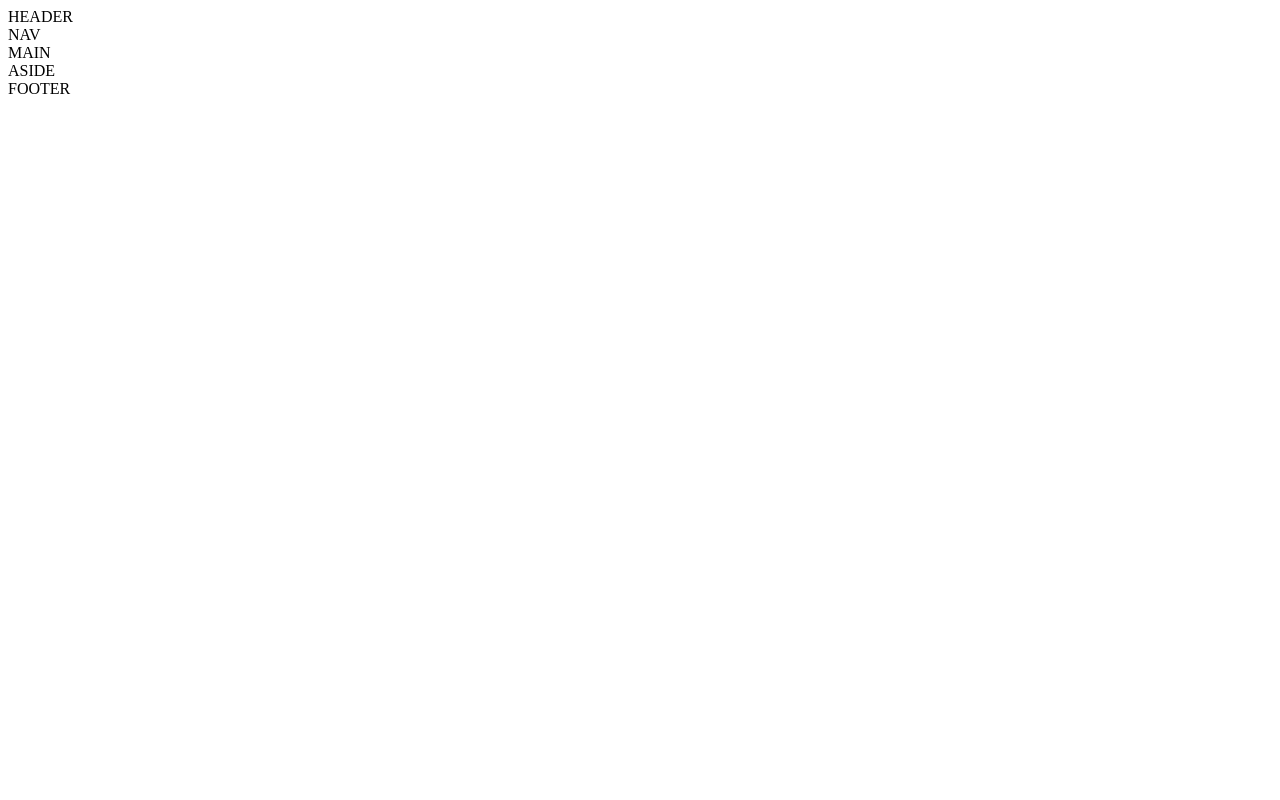
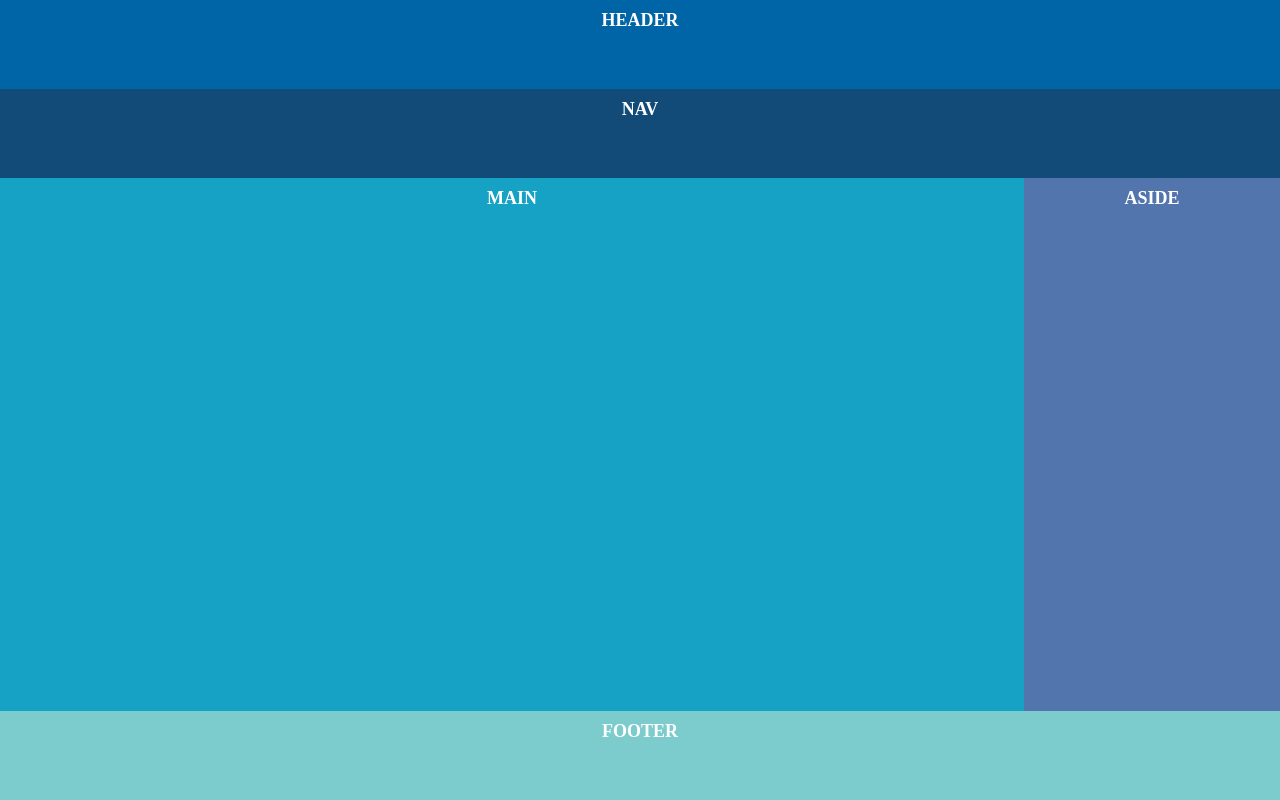
Before and after one commit to camara94/grid-css, a plain HTML site: page exercice4/index.html in a window 1280 px wide. Drawn offline with Linux system fonts and the light colour scheme.

Commit message:
exercice 4 partie 2

```diff
--- a/exercice4/index.html
+++ b/exercice4/index.html
@@ -4,6 +4,7 @@
         <meta charset="UTF-8">
         <meta http-equiv="X-UA-Compatible" content="IE=edge">
         <meta name="viewport" content="width=device-width, initial-scale=1.0">
+        <link rel="stylesheet" href="style.css">
         <title>Exercice 4</title>
     </head>
     <body>
--- a/exercice4/style.css
+++ b/exercice4/style.css
@@ -0,0 +1,40 @@
+body {
+    margin: 0;
+    padding: 0;
+    font-size: 18px;
+    font-weight: bold;
+    color: white;
+}
+
+#grille {
+    height: 100vh;
+    display: grid;
+    grid-template-columns: 4fr 1fr;
+    grid-template-rows: 1fr 1fr 6fr 1fr;
+}
+.content {
+    text-align: center;
+    padding: 10px;
+}
+
+header, nav, footer {
+    grid-column-start: 1;
+    grid-column-end: 3;
+}
+
+header {
+    background-color: #0065a7;
+}
+
+nav {
+    background-color: #124b78;
+}
+.main {
+    background-color: #16a2c5;
+}
+aside {
+    background-color: #5275ad;
+}
+footer {
+    background-color: #7cccce;
+}
```
